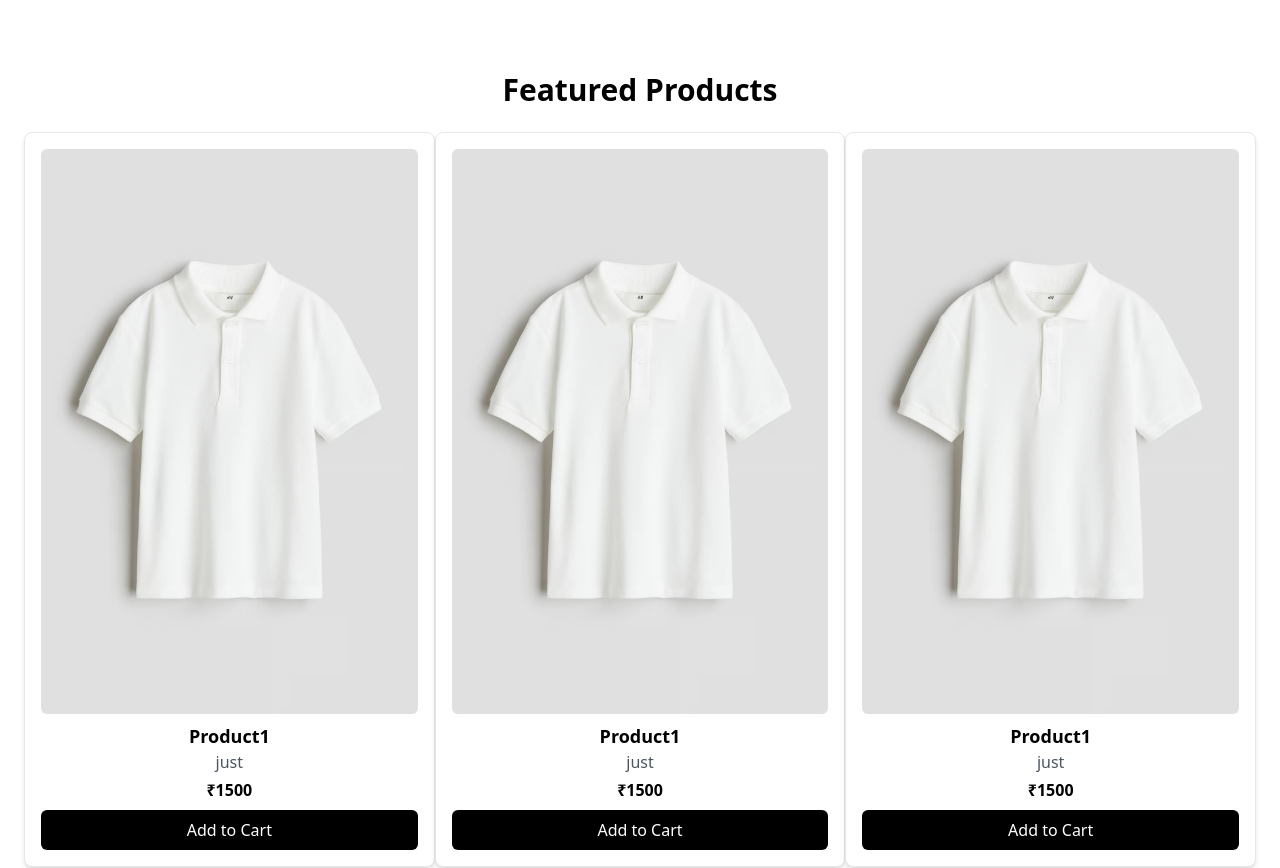
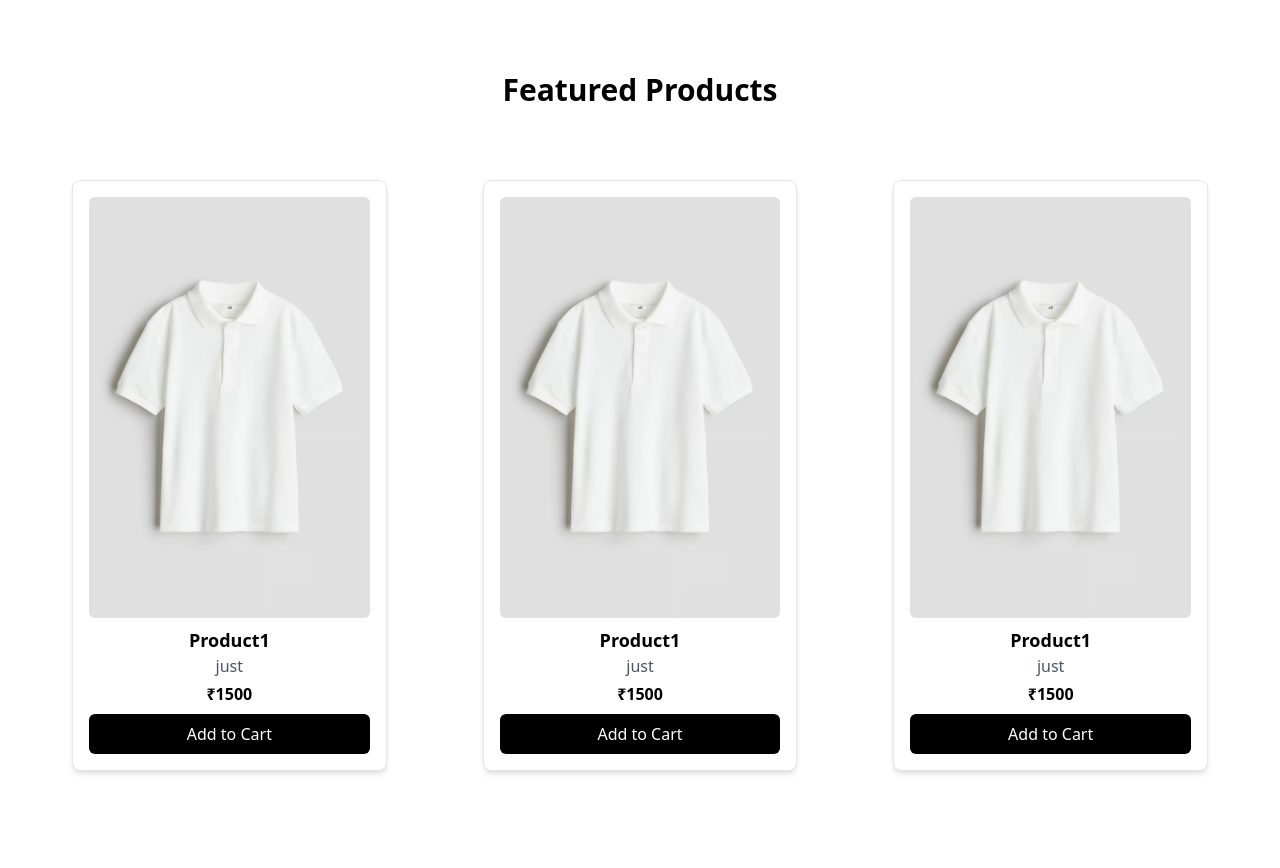
Before and after one commit to Mohanavenkatesh/react.js-ecom, a React (Create React App) app: page / in a window 1280 px wide. Shown: the part 460-1328 px from the top of the page. Built offline with nearby package versions, Linux system fonts and the light colour scheme.

Commit message:
Update Home.jsx

```diff
--- a/src/pages/Home.jsx
+++ b/src/pages/Home.jsx
@@ -21,9 +21,9 @@ export const Home = ({ array, setarray, theme, toggleTheme }) => {
         {/* Featured Products */}
         <section className="container mx-auto p-6 text-center">
           <h2 className="text-3xl font-bold">Featured Products</h2>
-          <div className='flex justify-between '>
+          <div className='flex justify-between z'>
 
-            <div className="mt-6 ">
+            <div className="mt-6 md: p-12 ">
               {items.map((item) => (
                 <div className={`border p-4 rounded-lg shadow-md ${theme === 'light' ? 'bg-white text-black' : 'bg-black text-white'}`}>
                   <img src={item.men_item_1} className="object-cover rounded-md" />
@@ -40,7 +40,7 @@ export const Home = ({ array, setarray, theme, toggleTheme }) => {
               ))}
             </div>
 
-            <div className="mt-6 ">
+            <div className="mt-6 md: p-12">
               {items.map((item) => (
                 <div className={`border p-4 rounded-lg shadow-md ${theme === 'light' ? 'bg-white text-black' : 'bg-black text-white'}`}>
                   <img src={item.men_item_1} className="object-cover rounded-md" />
@@ -57,7 +57,7 @@ export const Home = ({ array, setarray, theme, toggleTheme }) => {
               ))}
             </div>
 
-            <div className="mt-6 ">
+            <div className="mt-6 md: p-12 ">
               {items.map((item) => (
                 <div className={`border p-4 rounded-lg shadow-md ${theme === 'light' ? 'bg-white text-black' : 'bg-black text-white'}`}>
                   <img src={item.men_item_1} className="object-cover rounded-md" />
```
